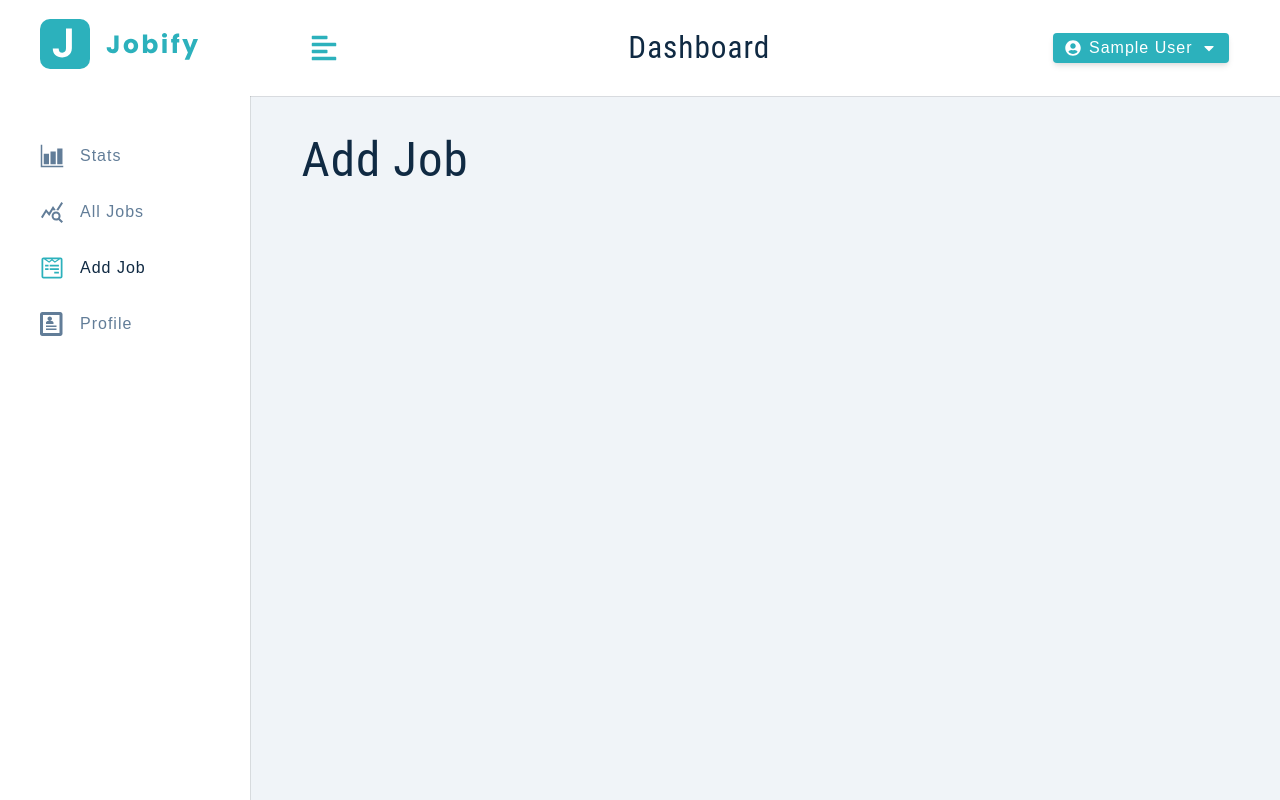
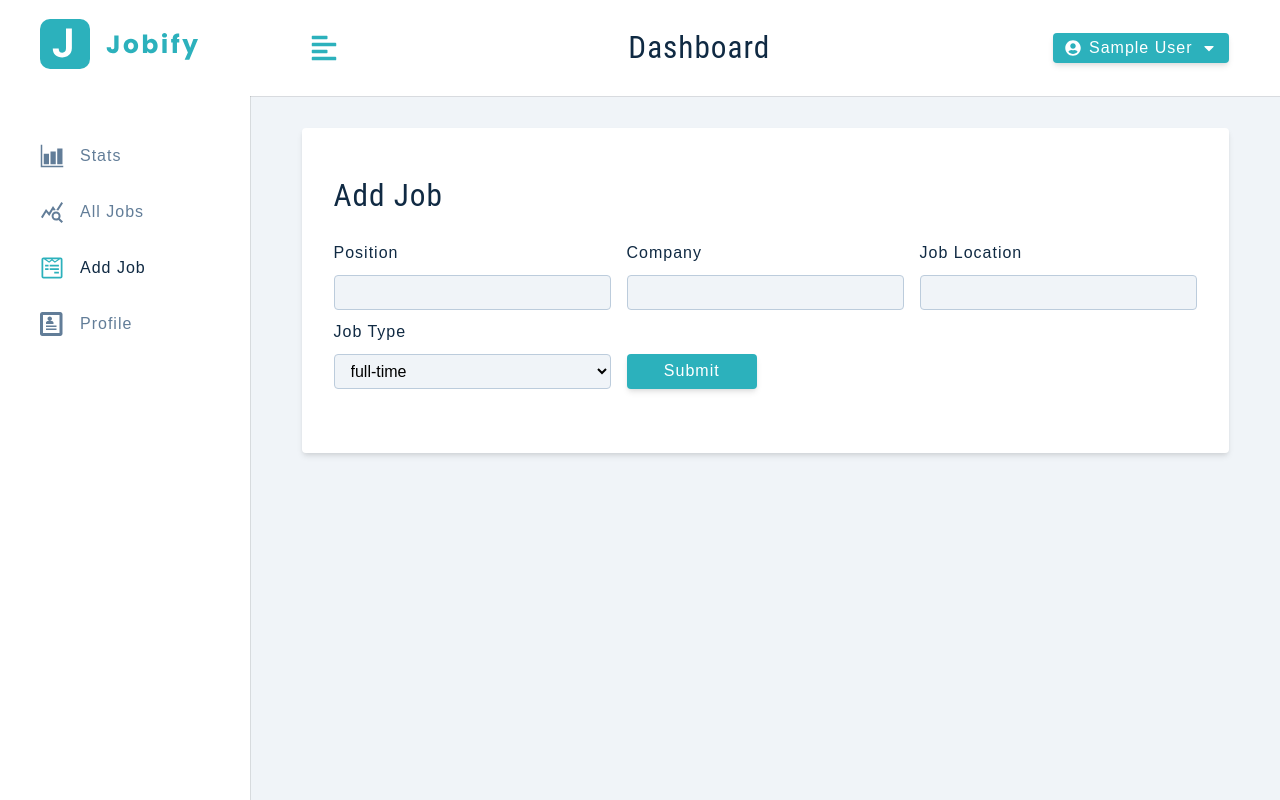
Before and after one commit to Cmmh1101/mern-job-tracker, a React (Create React App) app in the folder client/: page /add-job in a window 1280 px wide. Built offline with nearby package versions, Linux system fonts and the light colour scheme; sample sign-in values are in the browser's storage.

Commit message:
type job select

```diff
--- a/client/src/views/dashboard/AddJob.js
+++ b/client/src/views/dashboard/AddJob.js
@@ -1,8 +1,100 @@
+import { FormRow, Alert } from "../../components";
+import { useAppContext } from "../../context/appContext";
+import Wrapper from "../../assets/wrappers/DashboardFormPage";
+
 const AddJob = () => {
+  const {
+    showAlert,
+    displayAlert,
+    position,
+    jobLocation,
+    company,
+    jobType,
+    jobTypeOptions,
+    status,
+    statusOptions,
+    isEditing,
+  } = useAppContext();
+
+  const handleJobInput = (e) => {
+    e.preventDefault();
+    const name = e.target.name;
+    const value = e.target.value;
+    console.log(`${name}: ${value}`);
+  };
+
+  const handleSubmit = (e) => {
+    e.preventDefault();
+
+    if (!position || !company || !jobLocation) {
+      displayAlert();
+      return;
+    }
+
+    console.log("create job");
+  };
+
   return (
-    <div>
-      <h1>Add job</h1>
-    </div>
+    <Wrapper>
+      <form className="form">
+        <h3>{isEditing ? "edit job" : "add job"}</h3>
+        {showAlert && <Alert />}
+        <div className="form-center">
+          {/* position */}
+          <FormRow
+            type="text"
+            name="position"
+            value={position}
+            handleChange={handleJobInput}
+          />
+          {/* company */}
+          <FormRow
+            type="text"
+            name="company"
+            value={company}
+            handleChange={handleJobInput}
+          />
+          {/* job location */}
+          <FormRow
+            labelText="job location"
+            type="text"
+            name="jobLocation"
+            value={jobLocation}
+            handleChange={handleJobInput}
+          />
+          {/* job type*/}
+          <div className="form-row">
+            <label htmlFor="jobType" className="form-label">
+              Job Type
+            </label>
+            <select
+              name="jobType"
+              value={jobType}
+              onChange={handleJobInput}
+              className="form-select"
+            >
+              {jobTypeOptions.map((itemValue, index) => {
+                return (
+                  <option key={index} value={itemValue}>
+                    {itemValue}
+                  </option>
+                );
+              })}
+            </select>
+          </div>
+          {/* job type*/}
+          <div className="btn-container">
+            <button
+              type="submit"
+              className="btn btn-block submit-btn"
+              onClick={handleSubmit}
+            >
+              Submit
+            </button>
+          </div>
+        </div>
+      </form>
+    </Wrapper>
   );
 };
 
```
